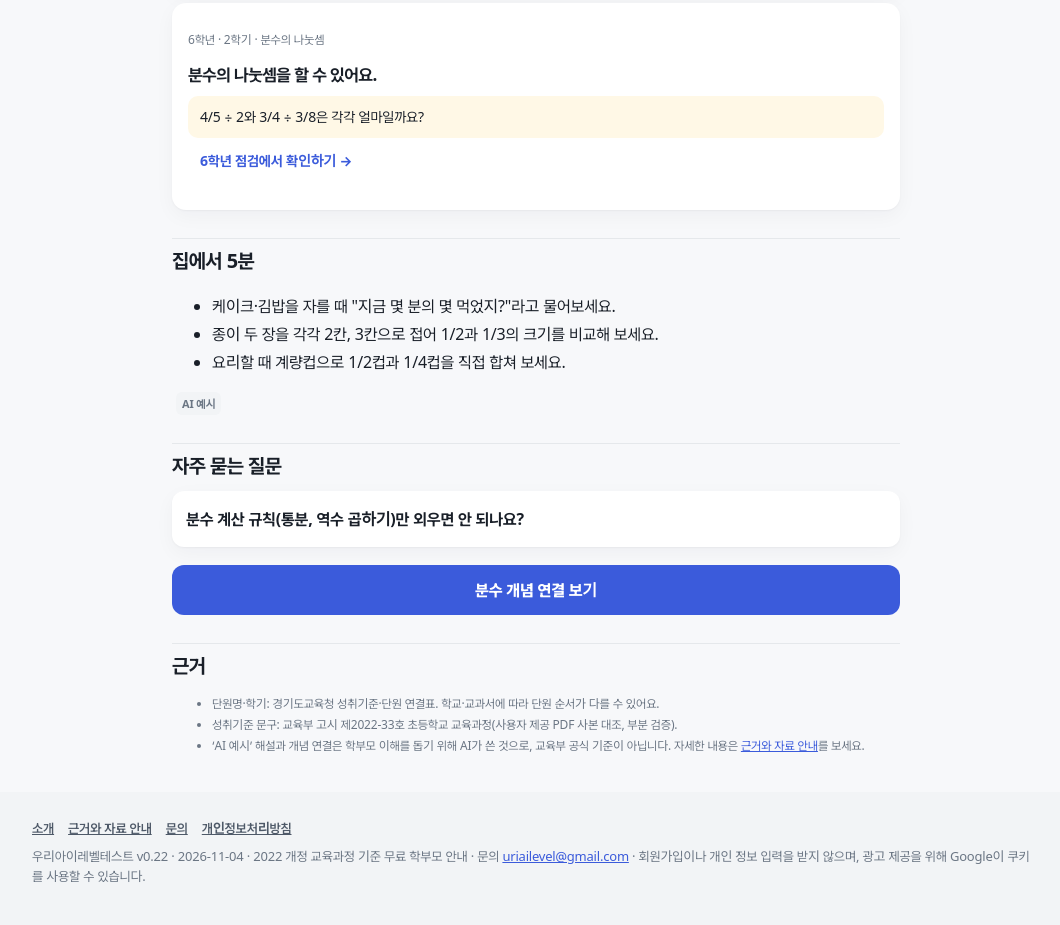
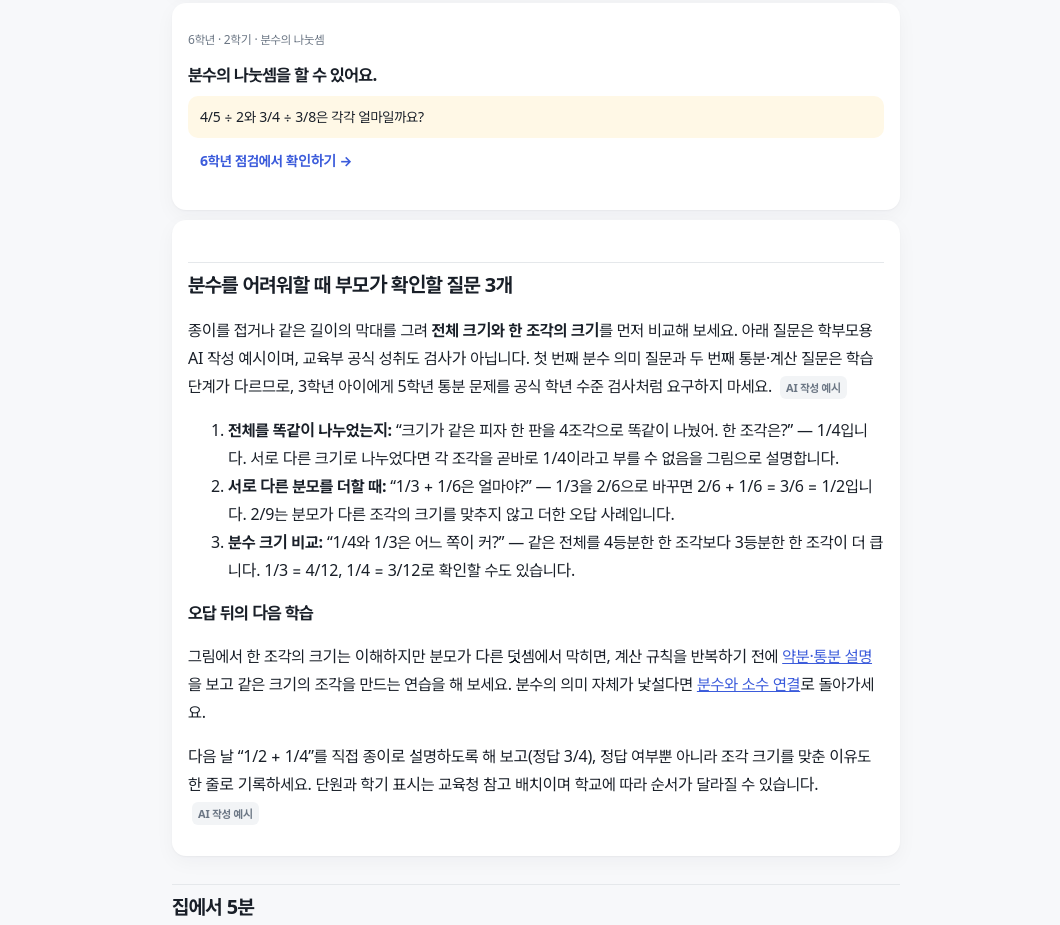
Before and after one commit to jinbh99-arch/jinbh99-arch.github.io, a plain HTML site: page topic-fraction.html in a window 1280 px wide. Shown: the part 2313-3238 px from the top of the page, without its empty margins (104-1164 px from the left). Drawn offline with Linux system fonts and the light colour scheme; a web font is replaced by a local one.

Commit message:
Apply approved AdSense content patch: topic-fraction.html

```diff
--- a/topic-fraction.html
+++ b/topic-fraction.html
@@ -22,6 +22,20 @@
 <h2>가장 흔한 실수</h2><p>4학년에서는 2/7 + 3/7을 5/14처럼 분모까지 더하는 실수가, 5학년에서는 1/2 + 1/3을 2/5처럼 통분 없이 더하는 실수가 자주 나와요. 둘 다 &quot;같은 크기의 조각을 더한다&quot;는 뜻이 아직 자리 잡지 않았다는 신호예요. <span class="tag ai">AI 예시</span></p>
 <h2>막혔을 때 어디로 돌아갈까</h2><p>5·6학년 분수 계산이 어렵다면 바로 앞 단원보다 3학년 &#x27;분수&#x27;의 뜻부터 다시 보는 것이 빠를 때가 많아요. 아래 표에서 아이 학년의 앞 단원을 찾아 점검해 보세요. <span class="tag ai">AI 예시</span></p>
 <h2>아이에게 물어보세요</h2><p>사이트 점검 항목 중 이 주제와 관련된 질문이에요. 답은 점검 화면에서 확인할 수 있어요.</p><div class="box hurdle"><p class="muted">3학년 · 1학기 · 분수와 소수</p><h3>분수로 전체의 일부를 나타낼 수 있어요.</h3><div class="q">피자 한 판을 8조각으로 똑같이 나눠 3조각을 먹었어요. 먹은 양을 분수로 나타내면?</div><a class="more" href="./index.html?grade=3">3학년 점검에서 확인하기 →</a></div><div class="box hurdle"><p class="muted">4학년 · 2학기 · 분수의 덧셈과 뺄셈</p><h3>분모가 같은 분수끼리 더하고 뺄 수 있어요.</h3><div class="q">2/7 + 3/7과 1 − 3/8은 각각 얼마일까요?</div><a class="more" href="./index.html?grade=4">4학년 점검에서 확인하기 →</a></div><div class="box hurdle"><p class="muted">5학년 · 1학기 · 약분과 통분</p><h3>약분과 통분으로 분수의 크기를 비교할 수 있어요.</h3><div class="q">6/8을 약분하면? 2/3와 3/4 중 어느 쪽이 더 클까요?</div><a class="more" href="./index.html?grade=5">5학년 점검에서 확인하기 →</a></div><div class="box hurdle"><p class="muted">5학년 · 1학기 · 분수의 덧셈과 뺄셈</p><h3>분모가 다른 분수끼리 더하고 뺄 수 있어요.</h3><div class="q">1/2 + 1/3과 2 1/4 − 1/2은 각각 얼마일까요?</div><a class="more" href="./index.html?grade=5">5학년 점검에서 확인하기 →</a></div><div class="box hurdle"><p class="muted">5학년 · 2학기 · 분수의 곱셈</p><h3>분수와 자연수, 분수와 분수를 곱할 수 있어요.</h3><div class="q">3/4 × 2/5는 얼마일까요?</div><a class="more" href="./index.html?grade=5">5학년 점검에서 확인하기 →</a></div><div class="box hurdle"><p class="muted">6학년 · 2학기 · 분수의 나눗셈</p><h3>분수의 나눗셈을 할 수 있어요.</h3><div class="q">4/5 ÷ 2와 3/4 ÷ 3/8은 각각 얼마일까요?</div><a class="more" href="./index.html?grade=6">6학년 점검에서 확인하기 →</a></div>
+
+<section class="box" id="parent-fraction-practice" data-qa="parent-value-fraction" aria-labelledby="parent-fraction-practice-title">
+<h2 id="parent-fraction-practice-title">분수를 어려워할 때 부모가 확인할 질문 3개</h2>
+<p>종이를 접거나 같은 길이의 막대를 그려 <strong>전체 크기와 한 조각의 크기</strong>를 먼저 비교해 보세요. 아래 질문은 학부모용 AI 작성 예시이며, 교육부 공식 성취도 검사가 아닙니다. 첫 번째 분수 의미 질문과 두 번째 통분·계산 질문은 학습 단계가 다르므로, 3학년 아이에게 5학년 통분 문제를 공식 학년 수준 검사처럼 요구하지 마세요. <span class="tag ai">AI 작성 예시</span></p>
+<ol>
+<li><strong>전체를 똑같이 나누었는지:</strong> “크기가 같은 피자 한 판을 4조각으로 똑같이 나눴어. 한 조각은?” — 1/4입니다. 서로 다른 크기로 나누었다면 각 조각을 곧바로 1/4이라고 부를 수 없음을 그림으로 설명합니다.</li>
+<li><strong>서로 다른 분모를 더할 때:</strong> “1/3 + 1/6은 얼마야?” — 1/3을 2/6으로 바꾸면 2/6 + 1/6 = 3/6 = 1/2입니다. 2/9는 분모가 다른 조각의 크기를 맞추지 않고 더한 오답 사례입니다.</li>
+<li><strong>분수 크기 비교:</strong> “1/4와 1/3은 어느 쪽이 커?” — 같은 전체를 4등분한 한 조각보다 3등분한 한 조각이 더 큽니다. 1/3 = 4/12, 1/4 = 3/12로 확인할 수도 있습니다.</li>
+</ol>
+<h3>오답 뒤의 다음 학습</h3>
+<p>그림에서 한 조각의 크기는 이해하지만 분모가 다른 덧셈에서 막히면, 계산 규칙을 반복하기 전에 <a href="./topic-tongbun.html">약분·통분 설명</a>을 보고 같은 크기의 조각을 만드는 연습을 해 보세요. 분수의 의미 자체가 낯설다면 <a href="./concept-math.html?k=3-1%20%EB%B6%84%EC%88%98%EC%99%80%20%EC%86%8C%EC%88%98">분수와 소수 연결</a>로 돌아가세요.</p>
+<p>다음 날 “1/2 + 1/4”를 직접 종이로 설명하도록 해 보고(정답 3/4), 정답 여부뿐 아니라 조각 크기를 맞춘 이유도 한 줄로 기록하세요. 단원과 학기 표시는 교육청 참고 배치이며 학교에 따라 순서가 달라질 수 있습니다. <span class="tag ai">AI 작성 예시</span></p>
+</section>
+
 <h2>집에서 5분</h2><ul><li>케이크·김밥을 자를 때 &quot;지금 몇 분의 몇 먹었지?&quot;라고 물어보세요.</li><li>종이 두 장을 각각 2칸, 3칸으로 접어 1/2과 1/3의 크기를 비교해 보세요.</li><li>요리할 때 계량컵으로 1/2컵과 1/4컵을 직접 합쳐 보세요.</li></ul><p class="muted"><span class="tag ai">AI 예시</span></p>
 <h2>자주 묻는 질문</h2><details><summary>분수 계산 규칙(통분, 역수 곱하기)만 외우면 안 되나요?</summary><p>규칙만 외우면 문장제나 크기 비교에서 막히기 쉬워요. 그림으로 설명할 수 있는지 한 번씩 확인해 주세요. <span class="tag ai">AI 예시</span></p></details>
 <a class="cta" href="./concept-math.html?k=5-1%20%EB%B6%84%EC%88%98%EC%9D%98%20%EB%8D%A7%EC%85%88%EA%B3%BC%20%EB%BA%84%EC%85%88">분수 개념 연결 보기</a>
```
